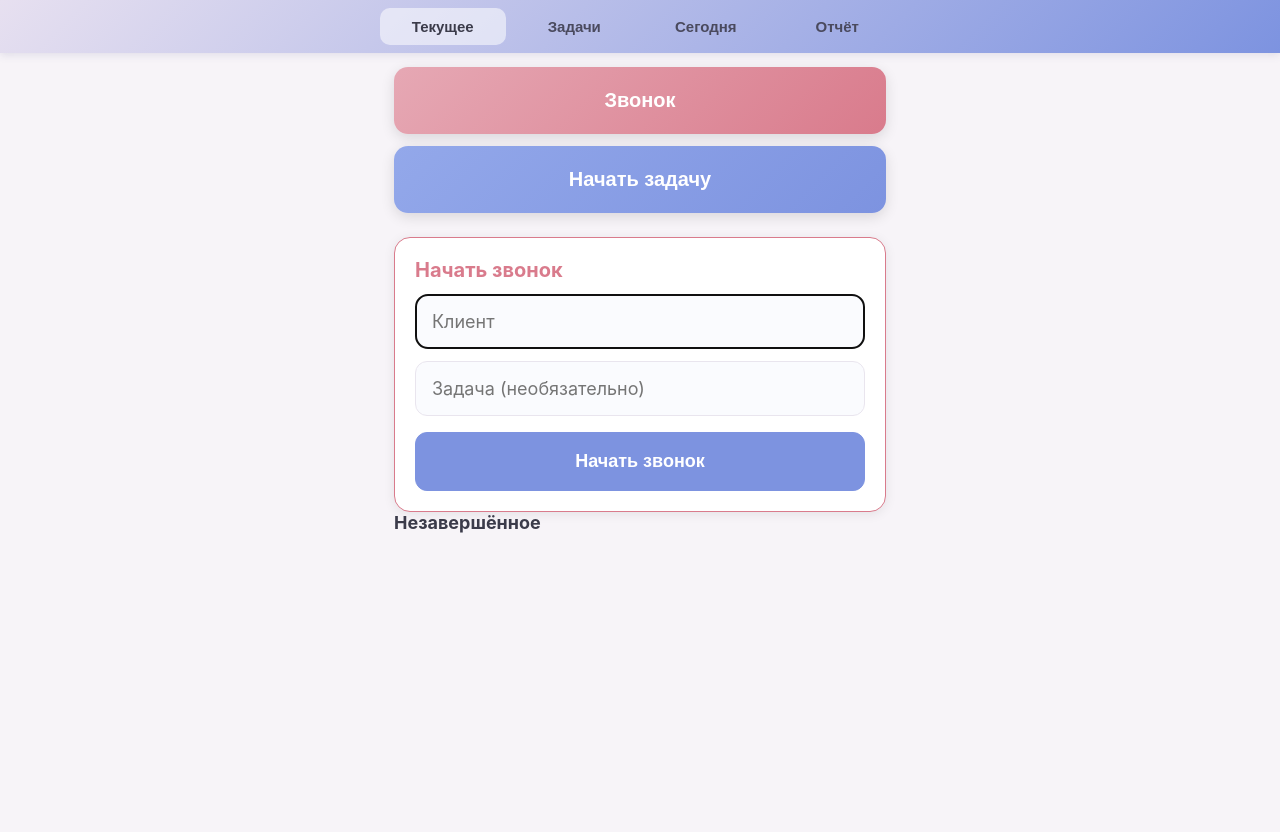
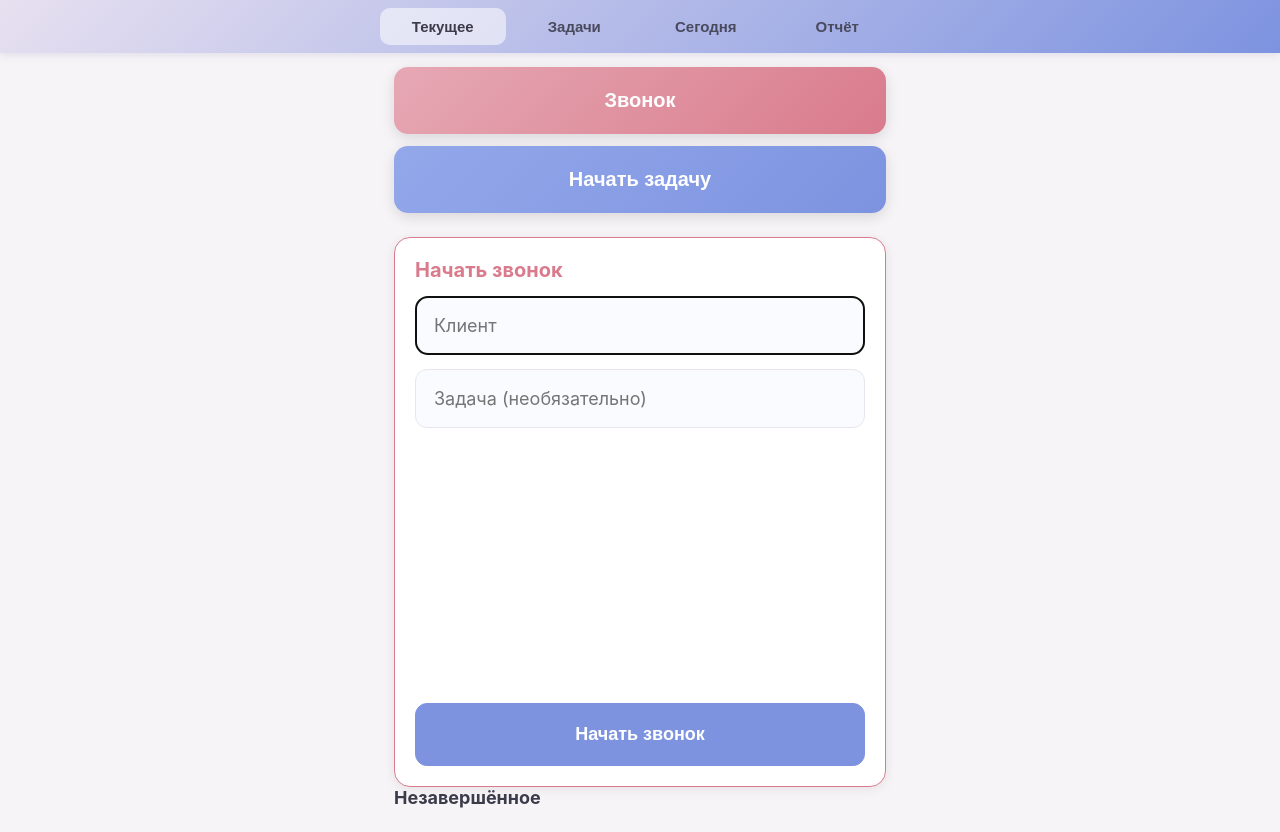
Before and after one commit to SofiaVolkova33/time-log, a website: page public/index.html in a window 1280 px wide. Both pictures are taken after a click on the button "Звонок". Before the commit the page ends 800 px from the top, so only its background shows below. Drawn offline with Linux system fonts and the light colour scheme; no server answers.

Commit message:
Форма «Начать задачу»/«Звонок» на всю высоту, кнопка внизу

```diff
--- a/public/style.css
+++ b/public/style.css
@@ -83,15 +83,19 @@
 .form {
   background: var(--card); border: 1px solid var(--line); border-radius: 16px;
   padding: 20px; margin-top: 12px; box-shadow: 0 2px 12px rgba(0,0,0,.08);
-  display: flex; flex-direction: column; gap: 12px;
+  display: flex; flex-direction: column; gap: 14px;
+}
+#view-current .form {
+  min-height: calc(100vh - 250px);
+  justify-content: flex-start;
 }
 .form h2 { font-size: 20px; }
 .form input {
-  width: 100%; padding: 16px; border: 1px solid var(--line);
+  width: 100%; padding: 18px; border: 1px solid var(--line);
   border-radius: 12px; font-size: 18px; background: #fafbfe; font-family: inherit;
 }
 .form .btn-submit {
-  padding: 18px; font-size: 18px; border-radius: 12px; margin-top: 4px;
+  padding: 20px; font-size: 18px; border-radius: 12px; margin-top: auto; font-weight: 700;
 }
 .call-form { border-color: var(--red); }
 .call-form h2 { color: var(--red); }
```
